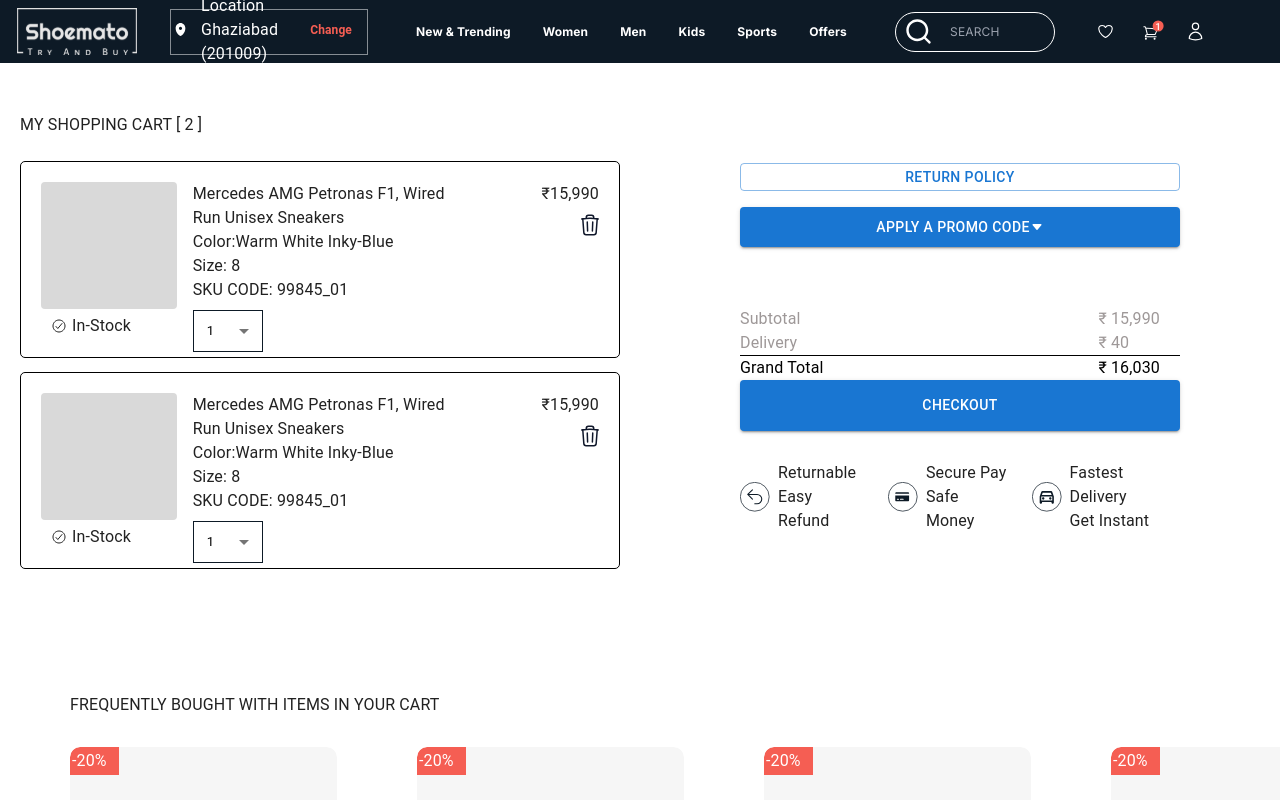
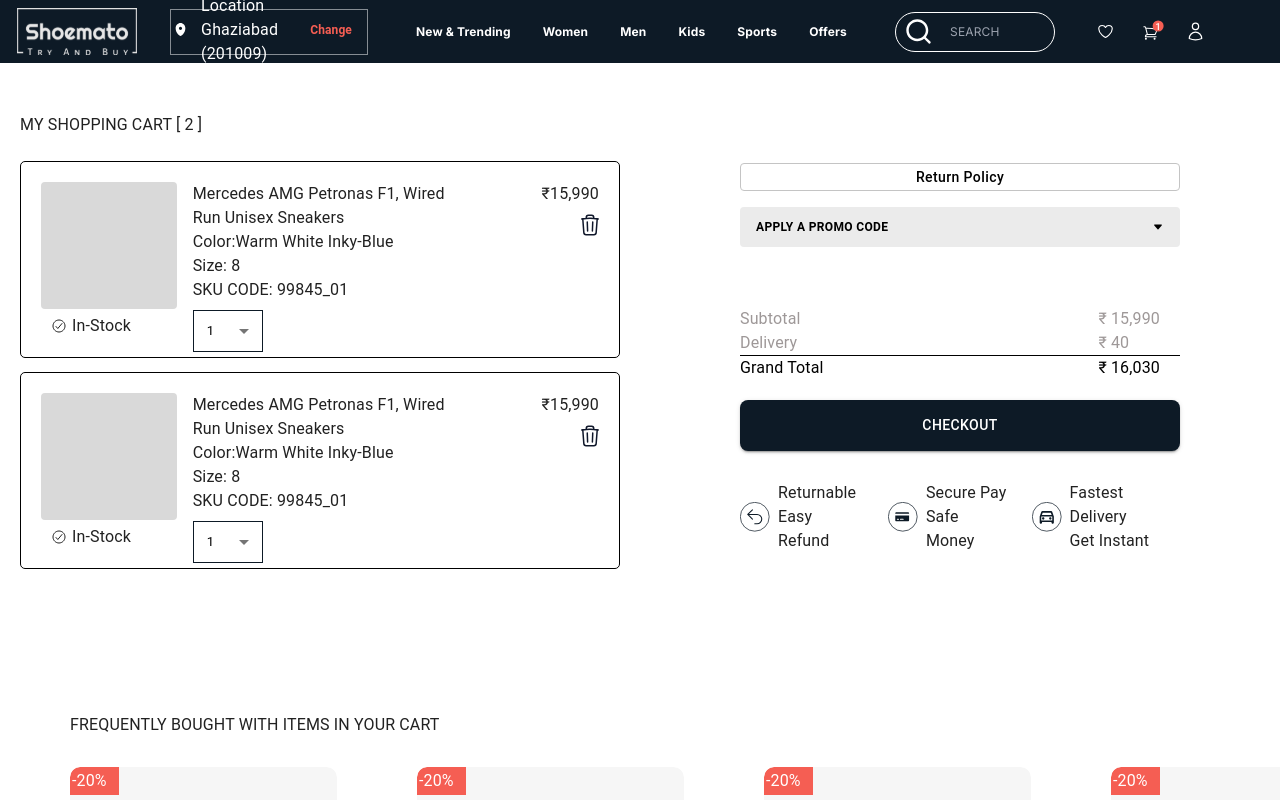
Before and after one commit to Nishant4coding/easybiznus.com, a Next.js app: page /cart in a window 1280 px wide. Shown: the top 800 px of the page. Built offline with nearby package versions, Linux system fonts and the light colour scheme.

Commit message:
button styles fixed

```diff
--- a/src/components/Cart/cart.module.css
+++ b/src/components/Cart/cart.module.css
@@ -13,35 +13,28 @@
     padding:100px;
     height: max-content;
 }
-.outbutton{
-    color:#000;
-    width: 100%;
-    border:1px solid #C4C4C4;
-    height: 28px;
-    text-transform: capitalize;
+.outbutton,.outbutton:hover{
+    color:#000 !important;
+    width: 100% ;
+    border:1px solid #C4C4C4 !important;
+    height: 28px !important;
+    text-transform: capitalize !important;
     font-size: 10px;
 }
-.outbutton:hover{
-    border:1px solid #C4C4C4;
-    background-color: #fff;
-}
-.promobtn{
+.promobtn,.promobtn:hover{
     width: 100%;
-    height: 40px;
-    display: flex;
-    justify-content: space-between;
+    height: 40px !important;
+    display: flex !important;
+    justify-content: space-between !important;
     padding-left: 30px;
-    background-color: #EBEBEB;
-    color:#000;
-    box-shadow: none;
-    font-size: 12px;
-    font-weight: 700;
+    background-color: #EBEBEB !important;
+    color:#000 !important;
+    box-shadow: none !important;
+    font-size: 12px !important;
+    font-weight: 700 !important;
     letter-spacing: 0;
 }
-.promobtn:hover{
-    background-color: #EBEBEB;
-    box-shadow: none;
-}
+
 .linebreak{
     border-top: 1px solid #000;
     width: 100%;
@@ -58,19 +51,13 @@
     font-size: 16px;
     font-weight:500;
 }
-.checkoutbtn{
-    background-color: #0D1A26;
-    color:#fff;
-    font-weight: 500;
-    margin-top: 20px;
-    border-radius: 8px;
-    font-weight: 15px;
+.checkoutbtn,.checkoutbtn:hover{
+    background-color: #0D1A26 !important;
+    color:#fff !important;
+    font-weight: 500 !important;
+    margin-top: 20px !important;
+    border-radius: 8px !important;
     padding: 0;
-}
-.checkoutbtn:hover{
-    background-color: #0D1A26;
-    color:#fff;
-    border-radius: 8px;
 }
 .striplabel{
     font-size: 10px;
@@ -79,19 +66,19 @@
     font-size: 7px;
 }
 .modalyes, .modalyes:hover{
-    border-radius: 7px;
-    padding:15px 45px;
-    color:#000;
-    height:20px;
-    border:2px solid black;
-    font-size: 13px;
+    border-radius: 7px !important;
+    padding:15px 45px !important;
+    color:#000 !important;
+    height:20px !important;
+    border:2px solid black !important;
+    font-size: 13px !important;
 }
 .modalno, .modalno:hover{
-    border-radius: 7px;
-    padding:15px 45px;
-    color:#fff;
-    height:20px;
-    font-size: 13px;
-    background-color: #0D1A26;
-    border:2px solid #0D1A26;
+    border-radius: 7px !important;
+    padding:15px 45px !important;
+    color:#fff !important;
+    height:20px !important;
+    font-size: 13px !important;
+    background-color: #0D1A26 !important;
+    border:2px solid #0D1A26 !important;
 }
--- a/src/global.module.css
+++ b/src/global.module.css
@@ -22,13 +22,13 @@
 
 .button,
 .button:hover {
-    border-radius: 8px;
-    background-color: #0D1A26;
-    color: #fff;
+    border-radius: 8px !important;
+    background-color: #0D1A26 !important;
+    color: #fff !important;
     font-size: 11px;
     padding: 10px 25px;
-    font-weight: 600;
-    display: flex;
+    font-weight: 600 !important;
+    display: flex !important;
     gap: 10px;
 }
 .buttonOutlined,
```
Also changed, not shown: src/components/Account/account.module.css (+4 -4 lines).
